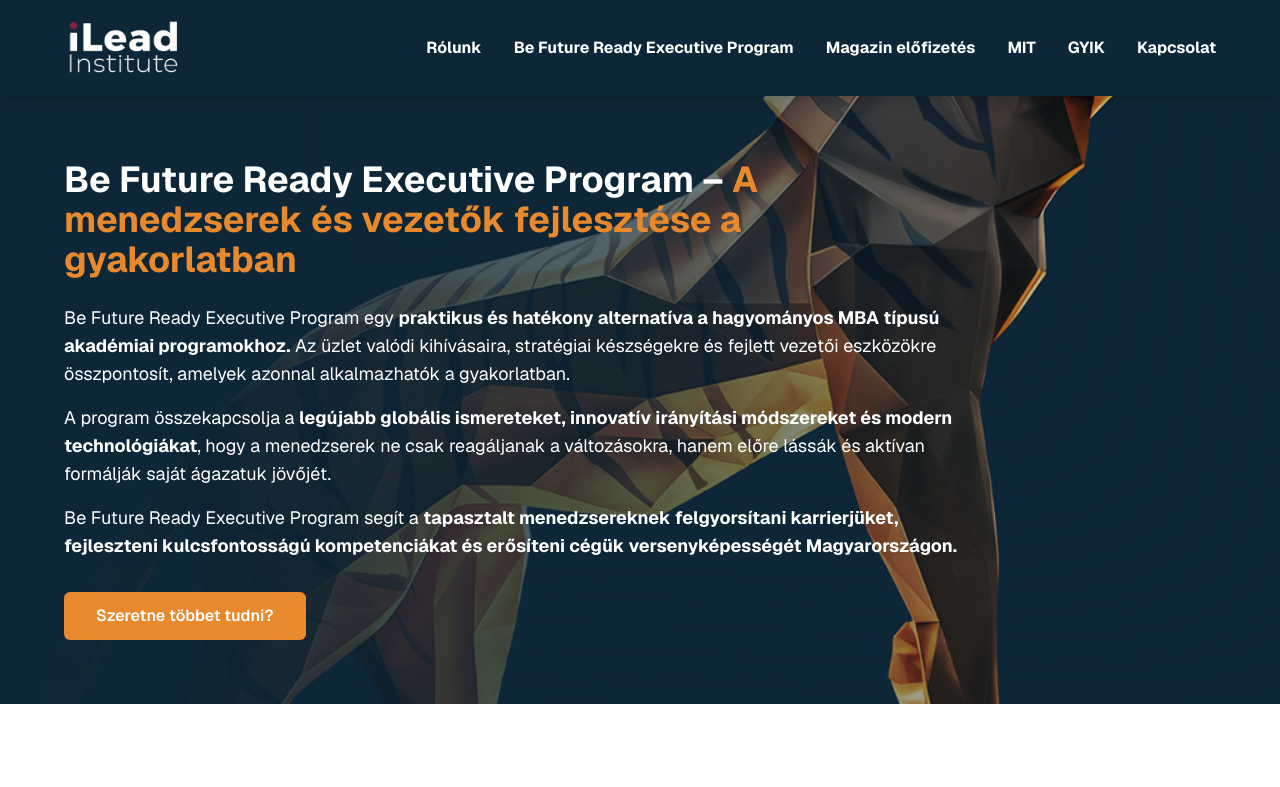
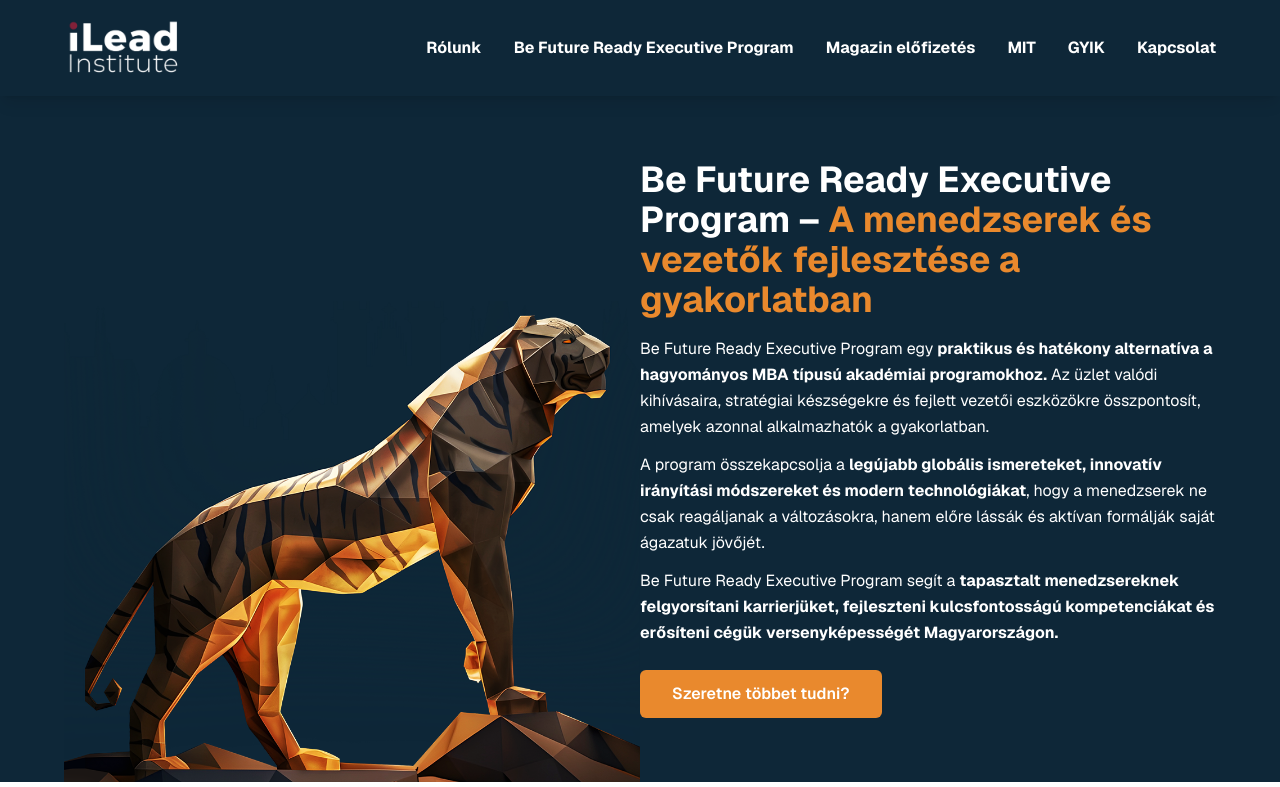
Before and after one commit to MediaRey/ilead.hu, a Next.js app: page /be-future-ready-executive-program in a window 1280 px wide. Shown: the top 787 px of the page. Built offline with nearby package versions, Linux system fonts and the light colour scheme.

Commit message:
Update mobile adaptation, move elements

```diff
--- a/app/be-future-ready-executive-program/page.tsx
+++ b/app/be-future-ready-executive-program/page.tsx
@@ -4,6 +4,7 @@
 import TargetAudienceSection from '@/components/program/TargetAudienceSection';
 import InstructorsSection from '@/components/program/InstructorsSection';
 import DownloadBrochureAndContactSection from '@/components/program/DownloadBrochureAndContactSection';
+import ChatbotSection from "@/components/home/ChatbotSection";
 
 export default function FutureReadyPage() {
   return (
@@ -14,6 +15,7 @@
       <TargetAudienceSection />
       <InstructorsSection />
       <DownloadBrochureAndContactSection />
+        <ChatbotSection />
     </main>
   );
 }
--- a/app/subscription/page.tsx
+++ b/app/subscription/page.tsx
@@ -12,7 +12,7 @@
         <SubscriptionHeroSection/>
         <MagazineCarousel/>
         <SubscriptionOrderForm/>
-        <ChatbotSection />
+
 
     </main>
   );
--- a/components/Footer.tsx
+++ b/components/Footer.tsx
@@ -47,7 +47,7 @@
                   <path d="M20 4H4c-1.1 0-1.99.9-1.99 2L2 18c0 1.1.9 2 2 2h16c1.1 0 2-.9 2-2V6c0-1.1-.9-2-2-2zm0 4l-8 5-8-5V6l8 5 8-5v2z"/>
                 </svg>
               </a>
-              <a href="https://www.linkedin.com/company/i-lead-institute-%C4%8Desko" className="text-burgundy hover:text-orange transition-colors">
+              <a href="https://www.linkedin.com/company/mit-sloan-management-review-hungary" className="text-burgundy hover:text-orange transition-colors">
                 <svg className="w-8 h-8" fill="currentColor" viewBox="0 0 24 24">
                   <path d="M19 3a2 2 0 0 1 2 2v14a2 2 0 0 1-2 2H5a2 2 0 0 1-2-2V5a2 2 0 0 1 2-2h14m-.5 15.5v-5.3a3.26 3.26 0 0 0-3.26-3.26c-.85 0-1.84.52-2.32 1.3v-1.11h-2.79v8.37h2.79v-4.93c0-.77.62-1.4 1.39-1.4a1.4 1.4 0 0 1 1.4 1.4v4.93h2.79M6.88 8.56a1.68 1.68 0 0 0 1.68-1.68c0-.93-.75-1.69-1.68-1.69a1.69 1.69 0 0 0-1.69 1.69c0 .93.76 1.68 1.69 1.68m1.39 9.94v-8.37H5.5v8.37h2.77z"/>
                 </svg>
--- a/components/SocialSidebar.tsx
+++ b/components/SocialSidebar.tsx
@@ -14,7 +14,7 @@
 
       {/* LinkedIn Icon */}
       <a
-        href="https://www.linkedin.com/company/i-lead-institute-%C4%8Desko"
+        href="https://www.linkedin.com/company/mit-sloan-management-review-hungary"
         target="_blank"
         rel="noopener noreferrer"
         className="text-orange hover:text-navy-black transition-colors duration-300"
--- a/components/about/AboutHeroSection.tsx
+++ b/components/about/AboutHeroSection.tsx
@@ -2,9 +2,9 @@
 
 export default function AboutHeroSection() {
   return (
-    <section className="relative bg-navy-blue text-white min-h-[600px] flex items-center overflow-hidden">
-      {/* --- BACKGROUND IMAGE LAYER --- */}
-      <div className="absolute inset-0 z-0">
+    <section className="relative bg-navy-blue text-white py-16 px-6 lg:px-16 overflow-hidden">
+      {/* --- BACKGROUND IMAGE FOR MOBILE ONLY --- */}
+      <div className="absolute inset-0 z-0 lg:hidden">
         <Image
           src="/about-hero-image.png"
           alt="iLead Institute - Polygonal Tiger"
@@ -12,19 +12,30 @@
           priority
           className="object-cover object-right"
         />
-
         {/* Gradient Overlay */}
-        <div className="absolute inset-0 bg-gradient-to-r from-navy-blue via-navy-blue/90 to-transparent lg:via-navy-blue/70"></div>
+        <div className="absolute inset-0 bg-gradient-to-r from-navy-blue via-navy-blue/90 to-transparent"></div>
       </div>
 
-      {/* --- CONTENT LAYER --- */}
-      <div className="relative z-10 max-w-7xl mx-auto px-6 lg:px-16 w-full py-16">
-        <div className="max-w-4xl">
-          <h1 className="text-3xl lg:text-4xl font-bold mb-6 leading-tight">
+      <div className="max-w-7xl mx-auto relative z-10">
+        <div className="grid grid-cols-1 lg:grid-cols-2 gap-0 items-end">
+          {/* Left - Tiger Image (DESKTOP ONLY) */}
+          <div className="hidden lg:block relative w-full h-[500px] -mb-16">
+            <Image
+              src="/about-hero-image.png"
+              alt="iLead Institute - Polygonal Tiger"
+              fill
+              className="object-contain object-bottom"
+              priority
+            />
+          </div>
+
+          {/* Right - Text Content */}
+          <div className="text-center lg:text-left mx-auto lg:mx-0">
+            <h1 className="text-3xl lg:text-4xl font-bold mb-4 leading-tight">
               Vezetőket és menedzsereket viszünk magasabb szintre
             </h1>
 
-          <div className="space-y-4 text-base lg:text-lg leading-relaxed">
+            <div className="space-y-3 text-base leading-relaxed mb-6">
               <p>
                 Az iLead Institute Magyarországra hozza a bevált <strong>executive education rendszert, amely 25 év nemzetközi tapasztalatán alapul a vezetők fejlesztése terén.</strong>
               </p>
@@ -39,6 +50,7 @@
             </div>
           </div>
         </div>
+      </div>
     </section>
   );
 }
--- a/components/home/HeroSection.tsx
+++ b/components/home/HeroSection.tsx
@@ -22,10 +22,10 @@
 
         {/* --- CONTENT LAYER --- */}
         <div className="relative z-10 max-w-7xl mx-auto px-6 lg:px-16  w-full py-16">
-          <div className="flex justify-center items-center">
+          <div className="grid grid-cols-1 lg:grid-cols-2 gap-12 items-center">
 
-            {/* Center Column: Text content */}
-            <div className="max-w-4xl text-center">
+            {/* Left Column: Text content */}
+            <div className="max-w-2xl text-center lg:text-left mx-auto lg:mx-0">
               <h1 className="text-4xl md:text-5xl lg:text-6xl font-extrabold mb-8 leading-[1.15] tracking-tight">
                 Vezetőket és<br />
                 menedzsereket viszünk<br />
@@ -42,7 +42,7 @@
                 </p>
               </div>
 
-              <div className="flex flex-wrap gap-4 mt-10 justify-center">
+              <div className="flex flex-wrap gap-4 mt-10 justify-center lg:justify-start">
                 {/* Primary Button (Orange) */}
                 <Button
                     href="/be-future-ready-executive-program"
@@ -61,6 +61,10 @@
                 </Button>
               </div>
             </div>
+
+            {/* Right Column: Empty spacer to push content left on desktop
+              (The Tiger is in the background layer) */}
+            <div className="hidden lg:block"></div>
           </div>
         </div>
       </section>
--- a/components/program/ProgramHeroSection.tsx
+++ b/components/program/ProgramHeroSection.tsx
@@ -3,9 +3,9 @@
 
 export default function ProgramHeroSection() {
   return (
-    <section className="relative bg-navy-blue text-white min-h-[600px] flex items-center overflow-hidden">
-      {/* --- BACKGROUND IMAGE LAYER --- */}
-      <div className="absolute inset-0 z-0">
+    <section className="relative bg-navy-blue text-white py-16 px-6 lg:px-16 overflow-hidden">
+      {/* --- BACKGROUND IMAGE FOR MOBILE ONLY --- */}
+      <div className="absolute inset-0 z-0 lg:hidden">
         <Image
           src="/program-hero.png"
           alt="Be Future Ready Executive Program - Polygonal Lion"
@@ -13,19 +13,30 @@
           priority
           className="object-cover object-right"
         />
-
         {/* Gradient Overlay */}
-        <div className="absolute inset-0 bg-gradient-to-r from-navy-blue via-navy-blue/90 to-transparent lg:via-navy-blue/70"></div>
+        <div className="absolute inset-0 bg-gradient-to-r from-navy-blue via-navy-blue/90 to-transparent"></div>
       </div>
 
-      {/* --- CONTENT LAYER --- */}
-      <div className="relative z-10 max-w-7xl mx-auto px-6 lg:px-16 w-full py-16">
-        <div className="max-w-4xl">
-          <h1 className="text-3xl lg:text-4xl font-bold mb-6 leading-tight">
+      <div className="max-w-7xl mx-auto relative z-10">
+        <div className="grid grid-cols-1 lg:grid-cols-2 gap-0 items-end">
+          {/* Left - Lion Image (DESKTOP ONLY) */}
+          <div className="hidden lg:block relative w-full h-[500px] -mb-16">
+            <Image
+              src="/program-hero.png"
+              alt="Be Future Ready Executive Program - Polygonal Lion"
+              fill
+              className="object-contain object-bottom"
+              priority
+            />
+          </div>
+
+          {/* Right - Text Content */}
+          <div className="text-center lg:text-left mx-auto lg:mx-0">
+            <h1 className="text-3xl lg:text-4xl font-bold mb-4 leading-tight">
               Be Future Ready Executive Program – <span className="text-orange">A menedzserek és vezetők fejlesztése a gyakorlatban</span>
             </h1>
 
-          <div className="space-y-4 text-base lg:text-lg leading-relaxed mb-8">
+            <div className="space-y-3 text-base leading-relaxed mb-6">
               <p>
                 Be Future Ready Executive Program egy <strong>praktikus és hatékony alternatíva a hagyományos MBA típusú akadémiai programokhoz.</strong> Az üzlet valódi kihívásaira, stratégiai készségekre és fejlett vezetői eszközökre összpontosít, amelyek azonnal alkalmazhatók a gyakorlatban.
               </p>
@@ -39,6 +50,7 @@
               </p>
             </div>
 
+            <div className="flex justify-center lg:justify-start">
               <Button
                 href="#contact-form"
                 className="font-semibold px-8 py-3 rounded-md transition-colors"
@@ -47,6 +59,8 @@
               </Button>
             </div>
           </div>
+        </div>
+      </div>
     </section>
   );
 }
```
Lines whose indentation alone changed are shown as unchanged.
